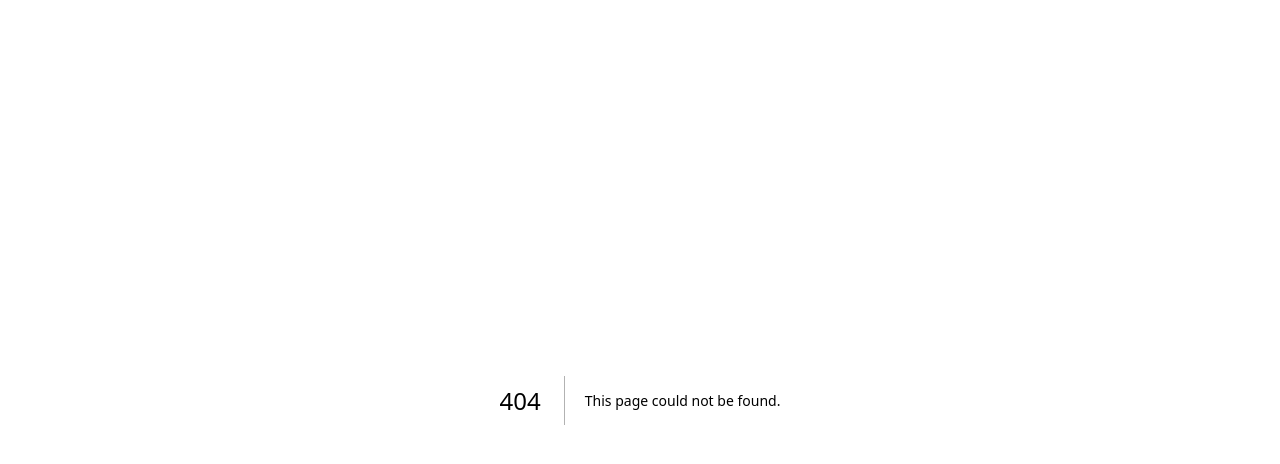
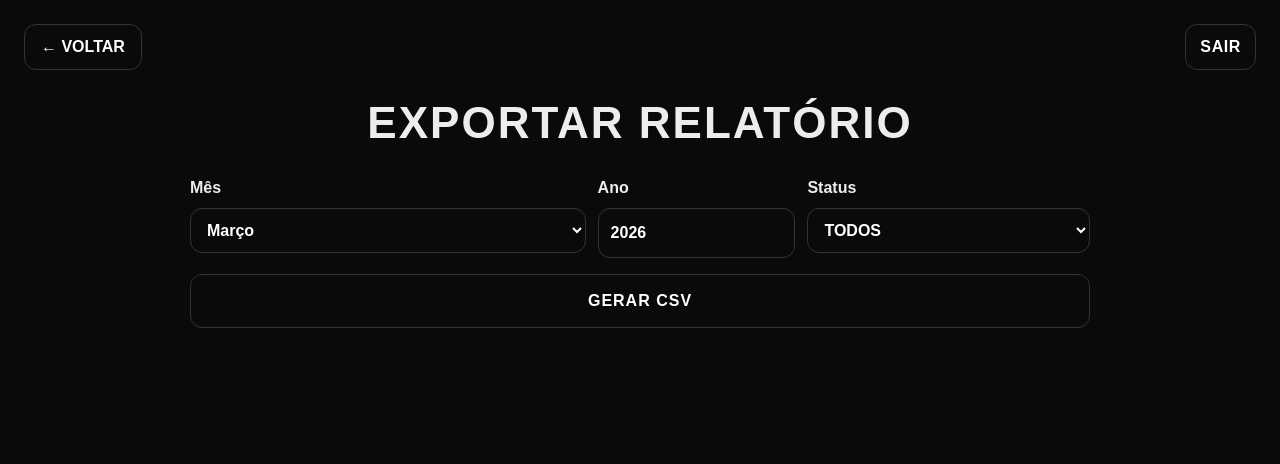
Before and after one commit to lucasrtg11/gerenciamento-de-boletos, a Next.js app: page /relatorios/exportar in a window 1280 px wide. Before the commit this address had no page. Shown: the top 464 px of the page. Built offline with nearby package versions, Linux system fonts and the light colour scheme.

Commit message:
botao exportar abre tela de filtros

```diff
--- /dev/null
+++ b/app/api/relatorios/exportar/route.ts
@@ -0,0 +1,86 @@
+import { prisma } from "@/app/lib/prisma";
+
+type StatusFiltro = "TODOS" | "ABERTO" | "PAGO" | "CANCELADO" | "ATRASADO";
+
+function csvEscape(value: unknown) {
+  const s = String(value ?? "");
+  const mustQuote = /[;"\n\r]/.test(s);
+  const escaped = s.replace(/"/g, '""');
+  return mustQuote ? `"${escaped}"` : escaped;
+}
+
+export async function GET(req: Request) {
+  const { searchParams } = new URL(req.url);
+
+  const mes = Number(searchParams.get("mes"));
+  const ano = Number(searchParams.get("ano"));
+  const status = (searchParams.get("status") || "TODOS") as StatusFiltro;
+
+  if (!Number.isFinite(mes) || mes < 1 || mes > 12) {
+    return Response.json({ error: "Parâmetro 'mes' inválido." }, { status: 400 });
+  }
+  if (!Number.isFinite(ano) || ano < 2000 || ano > 2100) {
+    return Response.json({ error: "Parâmetro 'ano' inválido." }, { status: 400 });
+  }
+
+  const inicio = new Date(ano, mes - 1, 1);
+  const fim = new Date(ano, mes, 1);
+  const hoje = new Date();
+
+  // Filtra por mês/ano usando criadoEm (igual seu relatório mensal atual).
+  // Se preferir por dataVencimento, eu ajusto.
+  const whereBase: any = {
+    criadoEm: { gte: inicio, lt: fim },
+  };
+
+  // Status normal (ABERTO/PAGO/CANCELADO)
+  if (status === "ABERTO" || status === "PAGO" || status === "CANCELADO") {
+    whereBase.status = status;
+  }
+
+  // ATRASADO = ABERTO com vencimento < hoje
+  if (status === "ATRASADO") {
+    whereBase.status = "ABERTO";
+    whereBase.dataVencimento = { lt: hoje };
+  }
+
+  const boletos = await prisma.boleto.findMany({
+    where: whereBase,
+    orderBy: { criadoEm: "desc" },
+    select: {
+      clienteNome: true,
+      pagadorNome: true,
+      valorCentavos: true,
+      dataVencimento: true,
+      criadoEm: true,
+      status: true,
+    },
+  });
+
+  const sep = ";";
+  const header = ["Cliente", "Pagador", "Valor (R$)", "Vencimento", "Emissão", "Status"];
+
+  const rows = boletos.map((b) => {
+    const valor = (b.valorCentavos / 100).toFixed(2).replace(".", ",");
+    const statusCsv =
+      status === "ATRASADO" && b.status === "ABERTO" ? "ATRASADO" : b.status;
+
+    return [
+      csvEscape(b.clienteNome ?? ""),
+      csvEscape(b.pagadorNome ?? ""),
+      csvEscape(valor),
+      csvEscape(new Date(b.dataVencimento).toLocaleDateString("pt-BR")),
+      csvEscape(new Date(b.criadoEm).toLocaleDateString("pt-BR")),
+      csvEscape(statusCsv),
+    ].join(sep);
+  });
+
+  const csv = "\uFEFF" + [header.join(sep), ...rows].join("\n");
+
+  return new Response(csv, {
+    headers: {
+      "Content-Type": "text/csv; charset=utf-8",
+      "Content-Disposition": `attachment; filename="relatorio-${mes}-${ano}-${status}.csv"`,
+    },
+  });
+}
--- a/app/boletos/page.tsx
+++ b/app/boletos/page.tsx
@@ -25,8 +25,7 @@ export default async function Page() {
 
   const boletos: BoletoDTO[] = boletosDB.map((b: any) => ({
     ...b,
-    dataVencimento:
-      b.dataVencimento?.toISOString?.() ?? String(b.dataVencimento),
+    dataVencimento: b.dataVencimento?.toISOString?.() ?? String(b.dataVencimento),
     criadoEm: b.criadoEm?.toISOString?.() ?? b.criadoEm,
     atualizadoEm: b.atualizadoEm?.toISOString?.() ?? b.atualizadoEm,
   }));
@@ -77,7 +76,8 @@ export default async function Page() {
             </button>
           </Link>
 
-          <a href="/api/relatorios/exportar">
+          {/* ✅ abre a tela com filtros */}
+          <Link href="/relatorios/exportar">
             <button
               style={{
                 padding: "10px 16px",
@@ -91,7 +91,7 @@ export default async function Page() {
             >
               EXPORTAR RELATÓRIO
             </button>
-          </a>
+          </Link>
 
           <LogoutButton />
         </div>
--- /dev/null
+++ b/app/relatorios/exportar/page.tsx
@@ -0,0 +1,172 @@
+"use client";
+
+import { useMemo, useState } from "react";
+import Link from "next/link";
+import LogoutButton from "@/app/boletos/LogoutButton";
+
+type StatusFiltro = "TODOS" | "ABERTO" | "PAGO" | "CANCELADO" | "ATRASADO";
+
+export default function Page() {
+  const now = new Date();
+  const [ano, setAno] = useState(now.getFullYear());
+  const [mes, setMes] = useState(now.getMonth() + 1);
+  const [status, setStatus] = useState<StatusFiltro>("TODOS");
+
+  const meses = useMemo(
+    () => [
+      { v: 1, n: "Janeiro" },
+      { v: 2, n: "Fevereiro" },
+      { v: 3, n: "Março" },
+      { v: 4, n: "Abril" },
+      { v: 5, n: "Maio" },
+      { v: 6, n: "Junho" },
+      { v: 7, n: "Julho" },
+      { v: 8, n: "Agosto" },
+      { v: 9, n: "Setembro" },
+      { v: 10, n: "Outubro" },
+      { v: 11, n: "Novembro" },
+      { v: 12, n: "Dezembro" },
+    ],
+    []
+  );
+
+  function gerar() {
+    const url = `/api/relatorios/exportar?ano=${ano}&mes=${mes}&status=${status}`;
+    window.open(url, "_blank");
+  }
+
+  return (
+    <main style={{ padding: 24 }}>
+      {/* Topo */}
+      <div
+        style={{
+          maxWidth: 1400,
+          margin: "0 auto",
+          display: "flex",
+          justifyContent: "space-between",
+          alignItems: "center",
+          marginBottom: 10,
+        }}
+      >
+        <Link href="/boletos">
+          <button
+            style={{
+              padding: "10px 16px",
+              borderRadius: 12,
+              border: "1px solid #333",
+              background: "transparent",
+              color: "white",
+              fontWeight: 800,
+              cursor: "pointer",
+            }}
+          >
+            ← VOLTAR
+          </button>
+        </Link>
+
+        <div style={{ display: "flex", gap: 10 }}>
+          <LogoutButton />
+        </div>
+      </div>
+
+      <div style={{ maxWidth: 900, margin: "0 auto" }}>
+        <h1
+          style={{
+            textAlign: "center",
+            fontSize: 44,
+            fontWeight: 900,
+            letterSpacing: 2,
+            margin: "20px 0",
+          }}
+        >
+          EXPORTAR RELATÓRIO
+        </h1>
+
+        {/* Filtros */}
+        <div style={{ display: "grid", gridTemplateColumns: "1.4fr 0.7fr 1fr", gap: 12 }}>
+          <div>
+            <label style={{ display: "block", marginBottom: 8, fontWeight: 800 }}>Mês</label>
+            <select
+              value={mes}
+              onChange={(e) => setMes(Number(e.target.value))}
+              style={{
+                width: "100%",
+                padding: "12px 12px",
+                borderRadius: 12,
+                border: "1px solid #333",
+                background: "transparent",
+                color: "white",
+                fontWeight: 800,
+              }}
+            >
+              {meses.map((m) => (
+                <option key={m.v} value={m.v} style={{ color: "black" }}>
+                  {m.n}
+                </option>
+              ))}
+            </select>
+          </div>
+
+          <div>
+            <label style={{ display: "block", marginBottom: 8, fontWeight: 800 }}>Ano</label>
+            <input
+              type="number"
+              value={ano}
+              onChange={(e) => setAno(Number(e.target.value))}
+              style={{
+                width: "100%",
+                padding: "12px 12px",
+                borderRadius: 12,
+                border: "1px solid #333",
+                background: "transparent",
+                color: "white",
+                fontWeight: 800,
+              }}
+            />
+          </div>
+
+          <div>
+            <label style={{ display: "block", marginBottom: 8, fontWeight: 800 }}>Status</label>
+            <select
+              value={status}
+              onChange={(e) => setStatus(e.target.value as StatusFiltro)}
+              style={{
+                width: "100%",
+                padding: "12px 12px",
+                borderRadius: 12,
+                border: "1px solid #333",
+                background: "transparent",
+                color: "white",
+                fontWeight: 800,
+              }}
+            >
+              <option value="TODOS" style={{ color: "black" }}>TODOS</option>
+              <option value="ABERTO" style={{ color: "black" }}>ABERTO</option>
+              <option value="ATRASADO" style={{ color: "black" }}>ATRASADO</option>
+              <option value="PAGO" style={{ color: "black" }}>PAGO</option>
+              <option value="CANCELADO" style={{ color: "black" }}>CANCELADO</option>
+            </select>
+          </div>
+        </div>
+
+        <button
+          onClick={gerar}
+          style={{
+            width: "100%",
+            marginTop: 16,
+            padding: "14px 16px",
+            borderRadius: 12,
+            border: "1px solid #333",
+            background: "transparent",
+            color: "white",
+            fontWeight: 900,
+            letterSpacing: 1,
+            cursor: "pointer",
+          }}
+        >
+          GERAR CSV
+        </button>
+      </div>
+    </main>
+  );
+}
```
